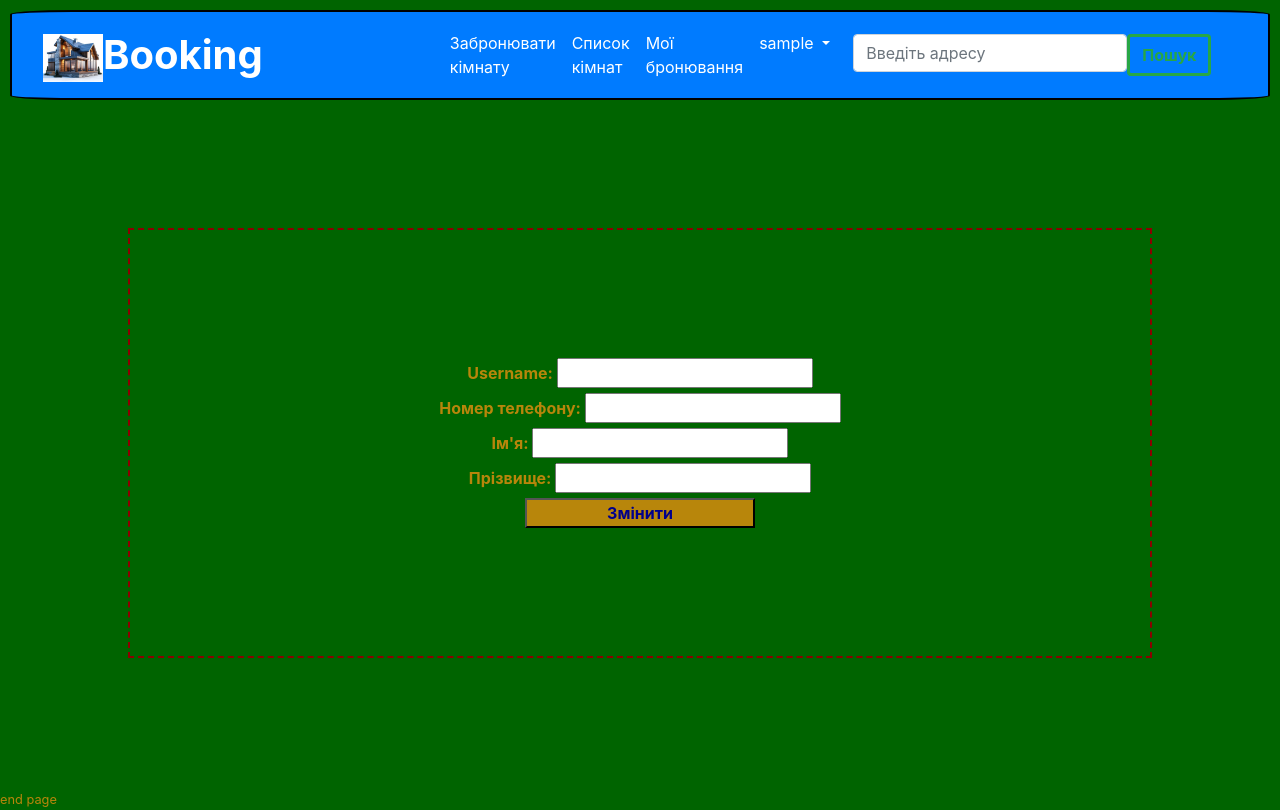
After one commit to Abondarenko29/booking, a Django app: page /put/ in a window 1280 px wide. The commit adds this page. Run offline with Django 5.2, Linux system fonts and the light colour scheme; the visitor is signed in with stand-in values (Sample User, id 1); some libraries are stand-ins or nearby versions.

Commit message:
add put and delete user

```diff
--- a/auth_system/urls.py
+++ b/auth_system/urls.py
@@ -1,9 +1,12 @@
 from django.urls import path
 from .views import register, logout_view, login_view
+from .views import put_view, delete_view
 
 
 urlpatterns = [
     path("register/", register, name="register"),
     path("logout/", logout_view, name="logout"),
     path("login/", login_view, name="login"),
+    path("put/", put_view, name="put"),
+    path("delete/<int:continue_delete>", delete_view, name="delete"),
 ]
--- a/auth_system/views.py
+++ b/auth_system/views.py
@@ -1,5 +1,6 @@
 from django.shortcuts import render, redirect
 from django.contrib.auth import login, logout, authenticate
+from django.contrib.auth.decorators import login_required
 from .forms import CustomUserCreationForm
 from django.contrib import messages
 
@@ -40,3 +41,33 @@ def login_view(request):
             messages.error(request, "Неправильний username чи пароль")
     return render(request,
                   "auth_system/login.html")
+
+
+@login_required
+def put_view(request):
+    print(request.method)
+    if request.method == "POST":
+        username = request.POST.get("username")
+        phone_number = request.POST.get("phone_number")
+        first_name = request.POST.get("first_name")
+        last_name = request.POST.get("last_name")
+        request.user.username = username
+        request.user.phone_number = phone_number
+        request.user.first_name = first_name
+        request.user.last_name = last_name
+        request.user.save()
+        return redirect("room-list")
+    else:
+        return render(request,
+                      "auth_system/put_user.html")
+
+
+@login_required
+def delete_view(request, continue_delete):
+    if continue_delete == 0:
+        return render(request,
+                      "auth_system/delete_user.html")
+
+    elif continue_delete == 1:
+        request.user.delete()
+        return redirect("register")
--- a/static/css/style.css
+++ b/static/css/style.css
@@ -66,3 +66,11 @@ p.description {
     padding:5px;
     margin-bottom:5%;
 }
+
+div.delete-form {
+    background-color: darkgoldenrod !important;
+}
+
+.red {
+    color:darkred !important;
+}
--- /dev/null
+++ b/templates/auth_system/put_user.html
@@ -0,0 +1,26 @@
+{% extends 'base.html' %}
+{% block head %}
+    {% load static %}
+    <link rel="stylesheet" href="{% static 'css/form.css' %}">
+{% endblock %}
+
+{% block content %}
+<div class="form text-center">
+    <form method="post" action="{% url 'put' %}">
+        {% csrf_token %}
+        <label for="username">Username:</label>
+        <input type="text" name="username" id="username"><br>
+
+        <label for="phone_number">Номер телефону:</label>
+        <input type="text" name="phone_number" id="phone_number"><br>
+
+        <label for="first_name">Ім'я:</label>
+        <input type="text" name="first_name" id="first_name"><br>
+
+        <label for="last_name">Прізвище:</label>
+        <input type="text" name="last_name" id="last_name"><br>
+
+        <button type="submit" class="small-button">Змінити</button>
+    </form>
+</div>
+{% endblock %}
--- a/templates/booking/room_details.html
+++ b/templates/booking/room_details.html
@@ -13,7 +13,7 @@
         <hr class="none">
         <p class="description">{{ room.description }}</p>
         <small>Площа: {{ room.area }} м²</small>
-        <div class="d-grid gap-2 col-6 mx-auto"><a href="{% url 'book-room' %}"
+        <div class="d-grid gap-2 col-6 mx-auto"><a href="{% url 'book-room' %}?room-number={{ room.number }}"
             class="btn btn-primary active">Забронювати</a></div>
     </div>
 </div>
--- a/templates/booking/room_list.html
+++ b/templates/booking/room_list.html
@@ -22,7 +22,7 @@
             Ціна: {{ room.price }} ₴/день.
         </small></p>
         </div>
-        <a href="{% url 'book-room' %}" class="btn btn-primary active">Забронювати</a>
+        <a href="{% url 'book-room' %}?room-number={{ room.number }}" class="btn btn-primary active">Забронювати</a>
         </div>
       </div>
     </div>
--- a/templates/header.html
+++ b/templates/header.html
@@ -23,9 +23,10 @@
                 </a>
                 <ul class="dropdown-menu">
                     <li><a class="dropdown-item" href="{% url 'logout' %}">Вийти</a></li>
-                    <li><a class="dropdown-item" href="#">Змінити</a></li>
+                    <li><a class="dropdown-item" href="#">Переглянути</a></li>
+                    <li><a class="dropdown-item" href="{% url 'put' %}">Змінити</a></li>
                     <li><hr class="dropdown-divider"></li>
-                    <li><a class="dropdown-item" href="#">Видалити</a></li>
+                    <li><a class="dropdown-item" href="{% url 'delete' continue_delete=0 %}" data-bs-target="#staticBackdrop">Видалити</a></li>
                 </ul>
               </li>
             {% else %}
```
Also changed, not shown: booking/views.py (+8 -1 lines), templates/auth_system/delete_user.html (added, +20 -0 lines), templates/auth_system/user_details.html (added).
